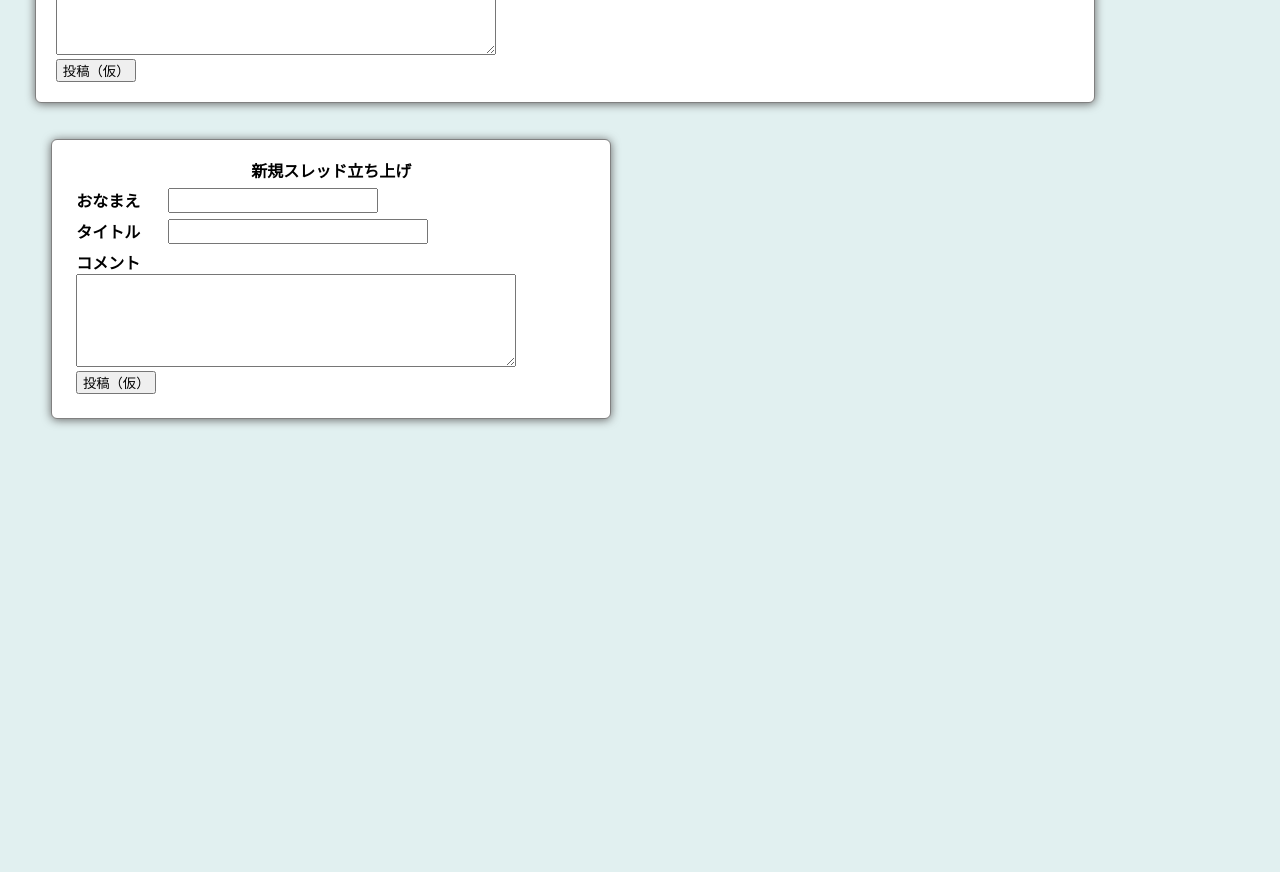
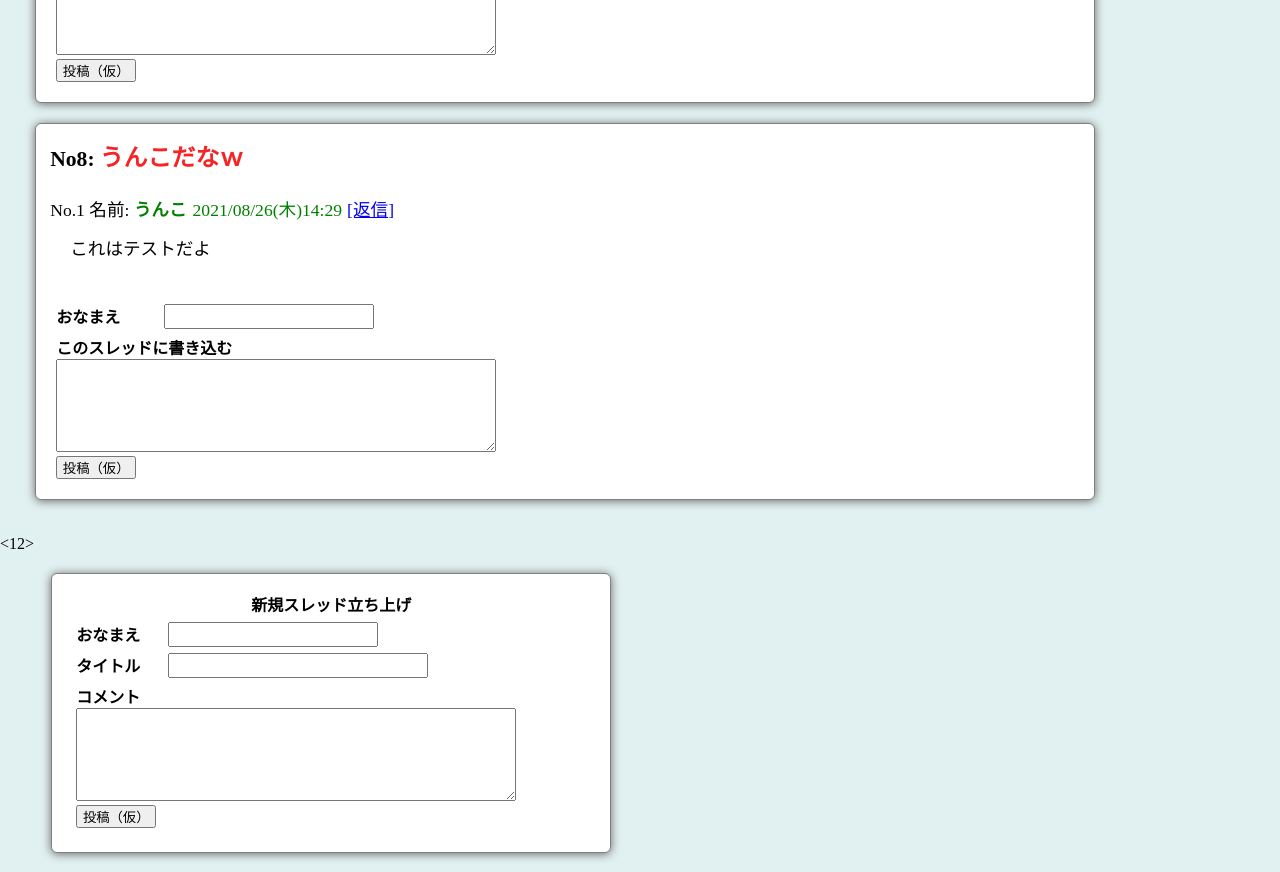
Before and after one commit to Shin-sibainu/bulletin-board-fortnite, a React (Create React App) app: page / in a window 1280 px wide. Shown: the part 2800-3672 px from the top of the page. Before the commit the page ends 3238 px from the top, so only its background shows below. Built offline with nearby package versions, Linux system fonts and the light colour scheme.

Commit message:
react-paginate props settings and paginateinfoList with usestate

```diff
--- a/package.json
+++ b/package.json
@@ -8,6 +8,7 @@
     "@testing-library/user-event": "^12.1.10",
     "react": "^17.0.2",
     "react-dom": "^17.0.2",
+    "react-paginate": "^7.1.3",
     "react-scripts": "4.0.3",
     "web-vitals": "^1.0.1"
   },
--- a/src/components/main/Main.jsx
+++ b/src/components/main/Main.jsx
@@ -3,6 +3,10 @@ import { TopButtons } from "./button/TopButtons";
 import { NewPostThread } from "./post/NewPostTread";
 import { ThreadArea } from "./thread/ThreadArea";
 import { useState } from "react";
+import ReactPaginate from "react-paginate";
+// import { Paginate } from "./paginate/Paginate";
+
+const threadItemNumberPerPage = 7;
 
 export const Main = () => {
   let testThreadList = [
@@ -13,12 +17,46 @@ export const Main = () => {
     { name: "うんこ", title: "うんこだなｗ", comment: "これはテストだよ" },
     { name: "うんこ", title: "うんこだなｗ", comment: "これはテストだよ" },
     { name: "うんこ", title: "うんこだなｗ", comment: "これはテストだよ" },
+    { name: "うんこ", title: "うんこだなｗ", comment: "これはテストだよ" },
   ];
   const [threadList, setThreadList] = useState(testThreadList);
+
+  /* ここからpaginate関係 */
+  const [pagenateInfoList, setPagenateInforList] = useState({
+    offset: 0, //始まりの位置
+    perPage: threadItemNumberPerPage, //１ページに表示するスレッド数
+  });
+  const handlePageChange = (data) => {
+    console.log(data);
+    let pageNumber = data["selected"]; //2を押したら１が返る。
+    setPagenateInforList({ offset: pageNumber * threadItemNumberPerPage }); //1 * 7 = 7
+  };
+  /* ここまでpaginate関係 */
+
   return (
     <div>
       <TopButtons />
       <ThreadArea threadList={threadList} />
+      {/* paginateゾーン */}
+      <ReactPaginate
+        pageCount={Math.ceil(testThreadList.length / threadItemNumberPerPage)} //総ページ数
+        marginPagesDisplayed={2}
+        pageRangeDisplayed={3}
+        onPageChange={handlePageChange}
+        containerClassName="paginateContainer"
+        pageClassName="pageItem"
+        pageLinkClassName="pageLink"
+        activeClassName={"active"}
+        previousLabel={"<"}
+        nextLabel={">"}
+        previousClassName="pageItem" // '<'の親要素(li)のクラス名
+        nextClassName="pageItem"
+        disabledClassName="disabled" //先頭or末尾に行ったときにそれ以上戻れ(進め)なくするためのクラス
+        breakLabel={"..."}
+        breakClassName="pageItem" // 上記の「…」のクラス名
+        breakLinkClassName="pageIink" // 「…」の中のリンクにつけるクラス
+      />
+      {/* pagenateゾーン */}
       <NewPostThread threadList={threadList} setThreadList={setThreadList} />
     </div>
   );
--- /dev/null
+++ b/src/components/main/paginate/Paginate.jsx
@@ -0,0 +1,38 @@
+import React, { useState } from "react";
+import ReactPaginate from "react-paginate";
+
+const perPage = 7;
+
+export const Paginate = () => {
+  const [pagenateInfoList, setPagenateInforList] = useState({
+    offset: 0,
+    perPage: perPage,
+  });
+  const handlePageChange = (data) => {
+    console.log(data);
+    let pageNumber = data["selected"]; //2を押したら１が返る。
+    setPagenateInforList({ offset: pageNumber * perPage }); //1 * 7 = 7
+  };
+  return (
+    <div>
+      <ReactPaginate
+        pageCount={10} //総ページ数
+        marginPagesDisplayed={2}
+        pageRangeDisplayed={3}
+        onPageChange={handlePageChange}
+        containerClassName="paginateContainer"
+        pageClassName="pageItem"
+        pageLinkClassName="pageLink"
+        activeClassName={"active"}
+        previousLabel={"<"}
+        nextLabel={">"}
+        previousClassName="pageItem" // '<'の親要素(li)のクラス名
+        nextClassName="pageItem"
+        disabledClassName="disabled" //先頭or末尾に行ったときにそれ以上戻れ(進め)なくするためのクラス
+        breakLabel={"..."}
+        breakClassName="pageItem" // 上記の「…」のクラス名
+        breakLinkClassName="pageIink" // 「…」の中のリンクにつけるクラス
+      />
+    </div>
+  );
+};
--- a/src/style.css
+++ b/src/style.css
@@ -206,4 +206,14 @@ table {
   font-size: 90%;
   color: black;
 }
+
+.pageItem {
+  display: inline-block;
+}
+
+.paginateContainer {
+  display: -webkit-box;
+  display: -ms-flexbox;
+  display: flex;
+}
 /*# sourceMappingURL=style.css.map */
--- a/src/style.scss
+++ b/src/style.scss
@@ -196,3 +196,13 @@ th, td {
     font-size: 90%;
     color: black;
 }
+
+
+//-------Paginata--------//
+.pageItem {
+    display: inline-block;
+}
+
+.paginateContainer {
+    display: flex;
+}
```
Also changed, not shown: 2 other files (tests, documents, lock files or other folders).
